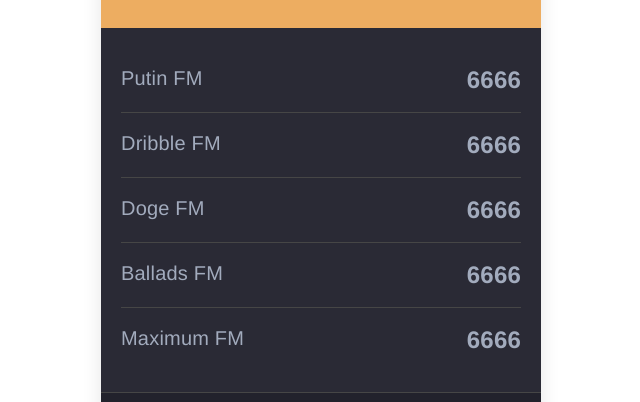
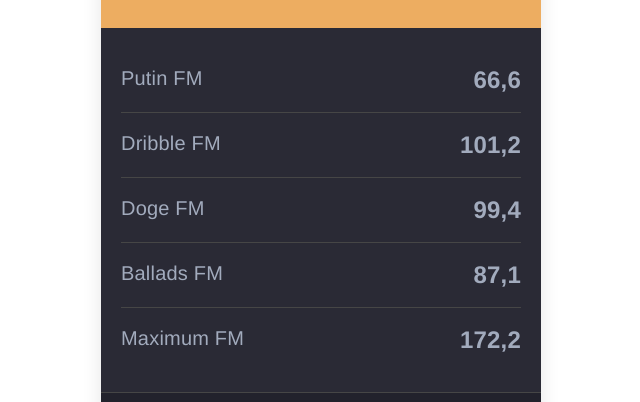
Before and after one commit to khan-shazid/radio-component, a React (Create React App) app: page / in a window 1280 px wide. Shown: the part 162-564 px from the top of the page, without its empty margins (319-959 px from the left). Built offline with nearby package versions, Linux system fonts and the light colour scheme.

Commit message:
util test code done

```diff
--- a/src/app/components/Radio/radio.tsx
+++ b/src/app/components/Radio/radio.tsx
@@ -1,6 +1,9 @@
 import React, {useState} from 'react';
+
+import styles from './style.module.css';
+
+import { formatwithComma } from '../../utils';
 import RADIO_DEFAULT_IMG from '../../assets/radio.png';
-import styles from './style.module.css';
 import { StationModel } from '../../models';
 
 interface RadioProps {
@@ -10,7 +13,6 @@ interface RadioProps {
 }
 
 export const Radio = ({ item, isSelected, handleSelection }: RadioProps): JSX.Element => {
-  // const {}
   return (
     <li onClick={() => {
         handleSelection(item)
@@ -18,7 +20,7 @@ export const Radio = ({ item, isSelected, handleSelection }: RadioProps): JSX.El
     className={styles.listItem}>
         <h3 className={styles.listItemTitle}>
             <span>{item.name}</span>
-            <strong>{item.count}</strong>
+            <strong>{formatwithComma(item.count)}</strong>
         </h3>
 
         {isSelected && <div className={styles.answer} onClick={(e) => e.stopPropagation()}>
--- a/src/app/index.tsx
+++ b/src/app/index.tsx
@@ -5,31 +5,31 @@ const DATA = [
     {
       id: 1,
       name: 'Putin FM',
-      count: '6666',
+      count: '666',
       imageUrl: ''
     },
     {
       id: 2,
       name: 'Dribble FM',
-      count: '6666',
+      count: '1012',
       imageUrl: ''
     },
     {
       id: 3,
       name: 'Doge FM',
-      count: '6666',
+      count: '994',
       imageUrl: ''
     },
     {
       id: 4,
       name: 'Ballads FM',
-      count: '6666',
+      count: '871',
       imageUrl: ''
     },
     {
       id: 5,
       name: 'Maximum FM',
-      count: '6666',
+      count: '1722',
       imageUrl: ''
     }
 ];
--- /dev/null
+++ b/src/app/utils/index.ts
@@ -0,0 +1,6 @@
+export const formatwithComma = (str?: string) : string => {
+    if (!str) return '';
+    let len = str.length;
+    if (len === 1) return str;
+    return str.substring(0, len - 1) + "," + str.substring(len - 1, len);;
+}
```
Also changed, not shown: 1 other file (tests, documents, lock files or other folders).
